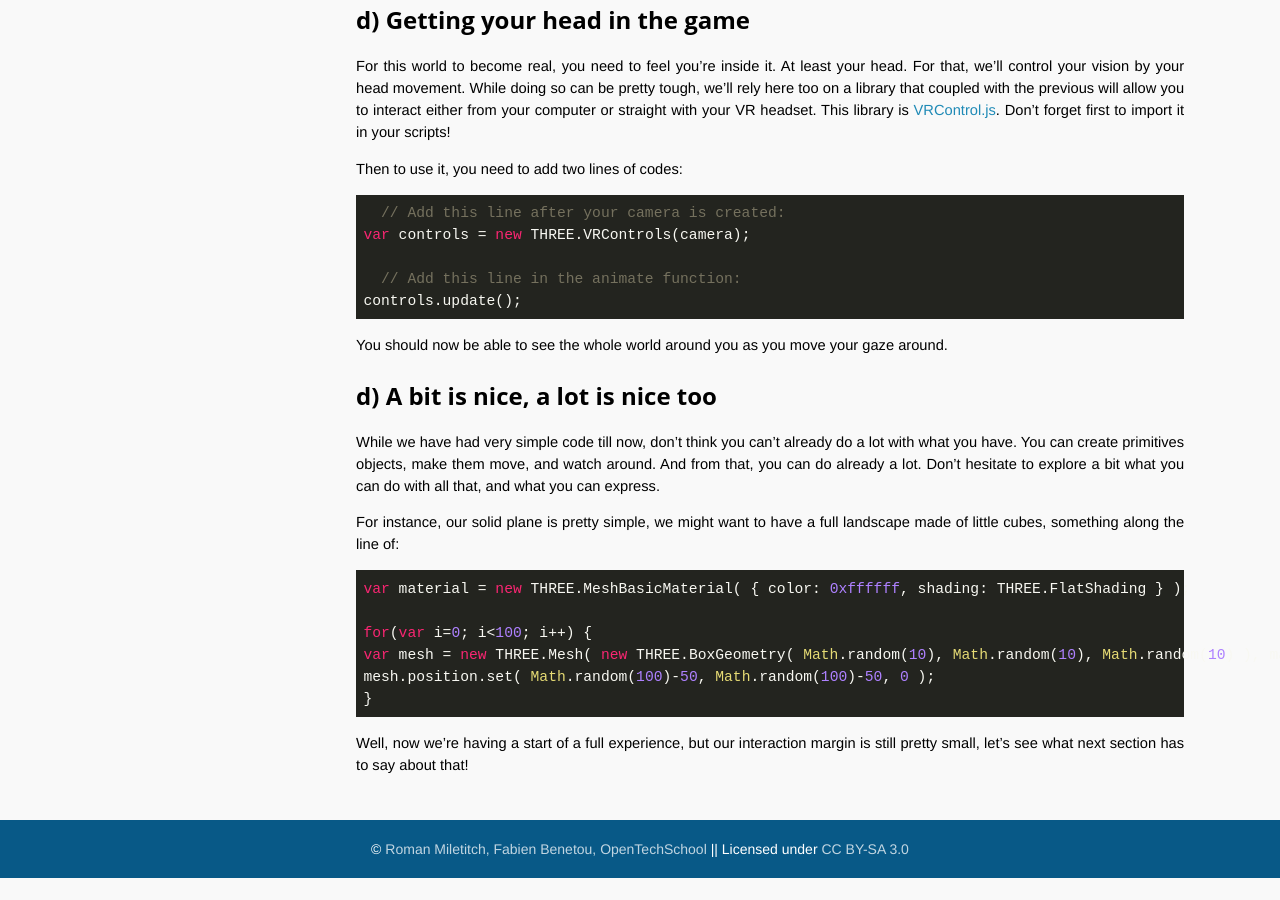
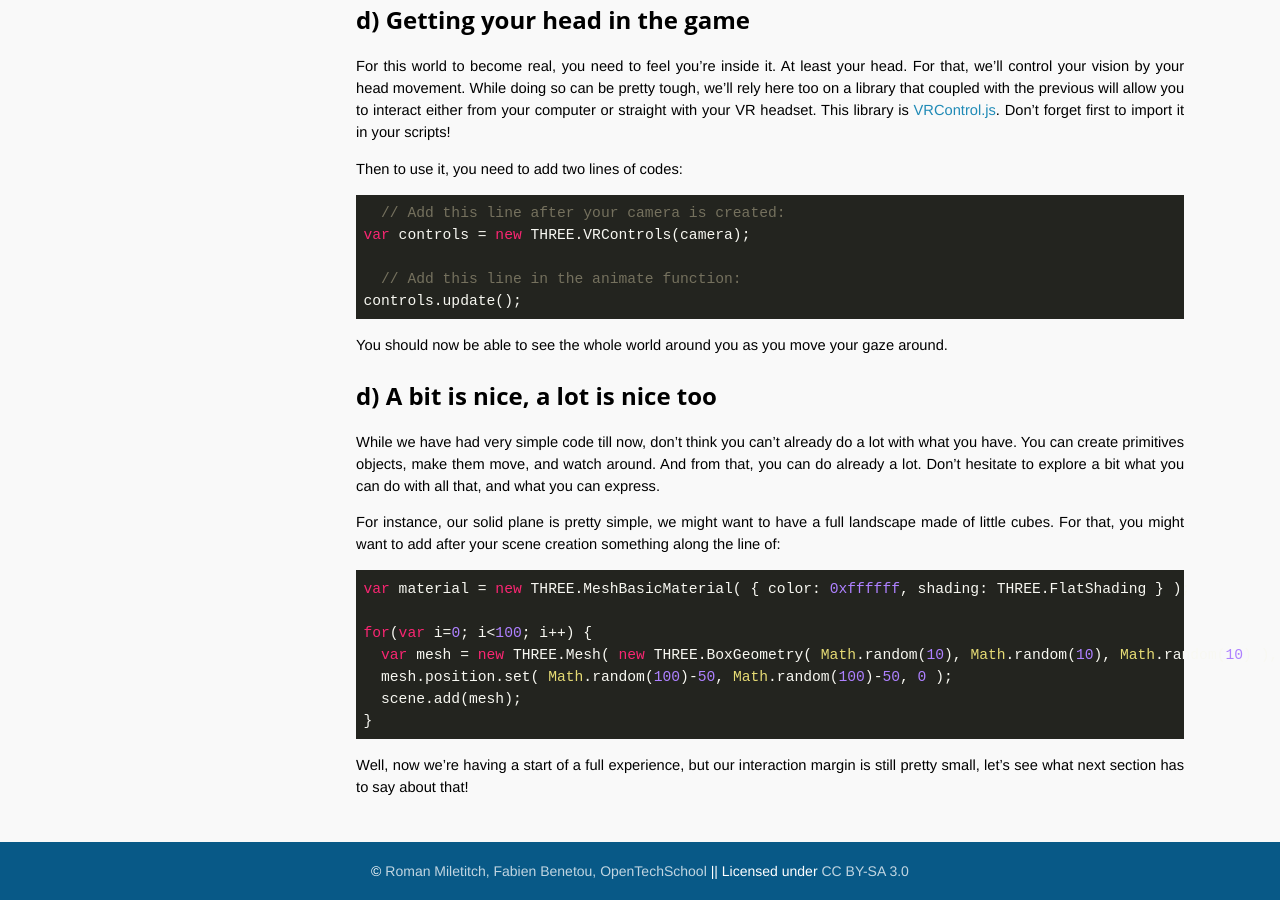
Before and after one commit to OpenTechSchool-Brussels/webVR-for-3D-graphics-and-music, a Jekyll site: the page built from your-3D-scene.markdown, in a window 1280 px wide and 900 px high, scrolled down 5274 px. Built offline with Jekyll 4.4.1, drawn with Linux system fonts in a browser that asks for light colours; Markdown is read by kramdown in place of the engine named in the settings; before the commit the page ends 6152 px from its top, so only the background shows below that.

Commit message:
Update your-3D-scene.markdown

````diff
--- a/your-3D-scene.markdown
+++ b/your-3D-scene.markdown
@@ -186,14 +186,15 @@ You should now be able to see the whole world around you as you move your gaze a
 ## d) A bit is nice, a lot is nice too
 While we have had very simple code till now, don't think you can't already do a lot with what you have. You can create primitives objects, make them move, and watch around. And from that, you can do already a lot. Don't hesitate to explore a bit what you can do with all that, and what you can express.
 
-For instance, our solid plane is pretty simple, we might want to have a full landscape made of little cubes, something along the line of:
+For instance, our solid plane is pretty simple, we might want to have a full landscape made of little cubes. For that, you might want to add after your scene creation something along the line of:
 
 ```javascript
 var material = new THREE.MeshBasicMaterial( { color: 0xffffff, shading: THREE.FlatShading } );
 
 for(var i=0; i<100; i++) {
-var mesh = new THREE.Mesh( new THREE.BoxGeometry( Math.random(10), Math.random(10), Math.random(10) ), material);
-mesh.position.set( Math.random(100)-50, Math.random(100)-50, 0 );
+  var mesh = new THREE.Mesh( new THREE.BoxGeometry( Math.random(10), Math.random(10), Math.random(10) ), material);
+  mesh.position.set( Math.random(100)-50, Math.random(100)-50, 0 );
+  scene.add(mesh);
 }
 ```
 
````
